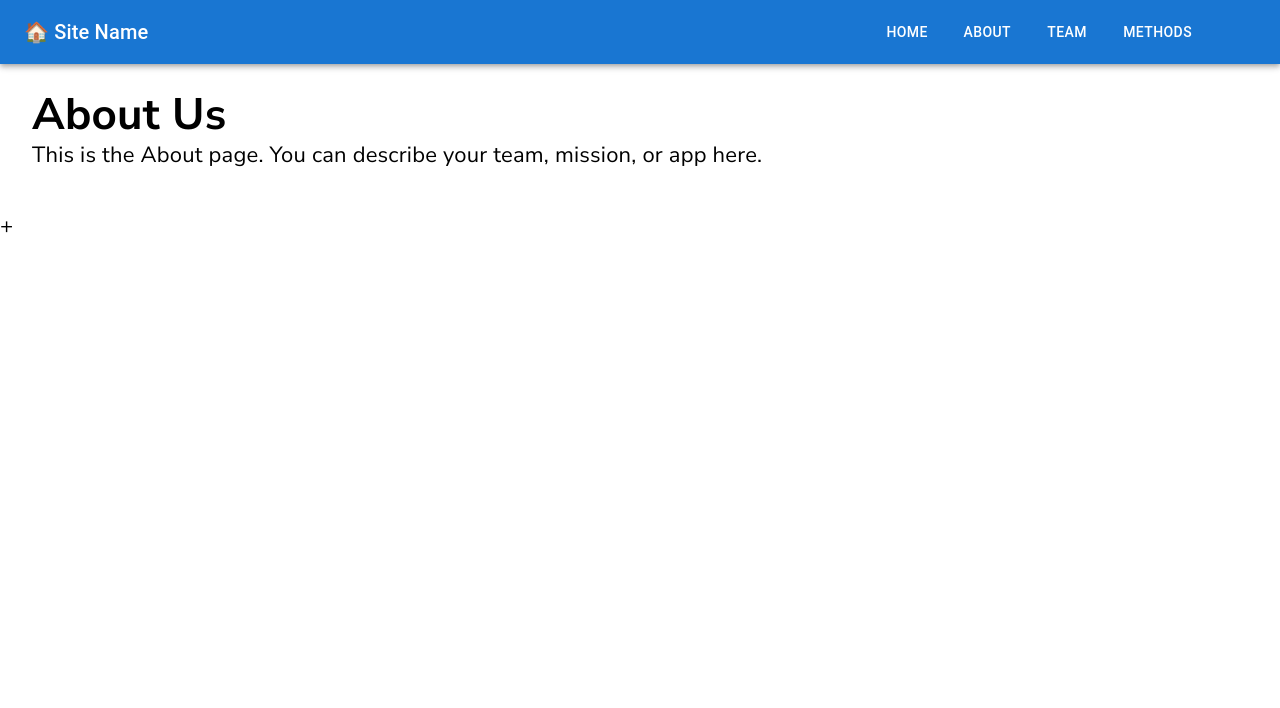
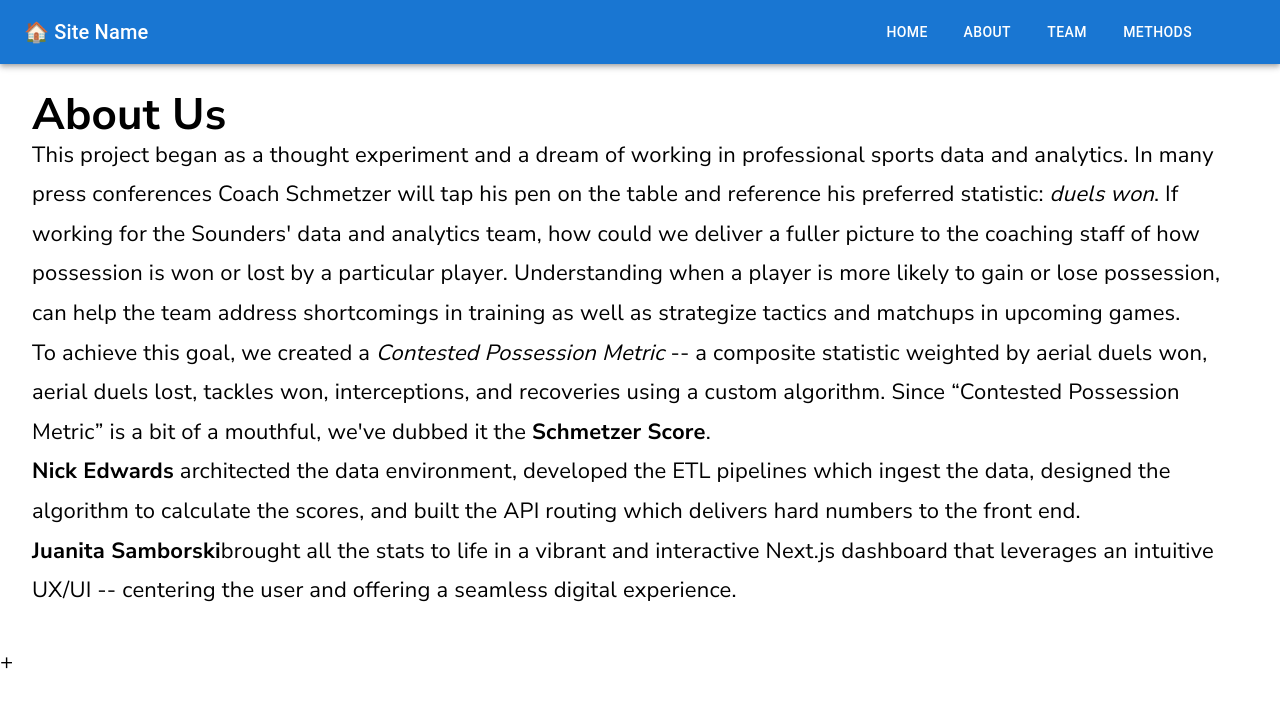
Before and after one commit to thenickedwards/duels_mapping, a Next.js app in the folder app-duels-mapping/: page /about in a window 1280 px wide. Shown: the top 708 px of the page. Built offline with nearby package versions, Linux system fonts and the light colour scheme; some icons are missing; what @mui/material-nextjs would draw is missing.

Commit message:
About page copy v1

```diff
--- a/app-duels-mapping/app/about/page.js
+++ b/app-duels-mapping/app/about/page.js
@@ -1,8 +1,45 @@
+import Link from "next/link";
+
 export default function AboutPage() {
-    return (
-      <main style={{ padding: '2rem' }}>
-        <h1>About Us</h1>
-        <p>This is the About page. You can describe your team, mission, or app here.</p>
-      </main>
-    );
-  }
+  return (
+    <main style={{ padding: "2rem" }}>
+      <h1>About Us</h1>
+      <p>
+        This project began as a thought experiment and a dream of working in
+        professional sports data and analytics. In many press conferences Coach
+        Schmetzer will tap his pen on the table and reference his preferred
+        statistic: <span style={{ fontStyle: "italic" }}>duels won</span>. If
+        working for the Sounders&apos; data and analytics team, how could we
+        deliver a fuller picture to the coaching staff of how possession is won
+        or lost by a particular player. Understanding when a player is more
+        likely to gain or lose possession, can help the team address
+        shortcomings in training as well as strategize tactics and matchups in
+        upcoming games.
+      </p>
+      <p>
+        To achieve this goal, we created a{" "}
+        <span style={{ fontStyle: "italic" }}>Contested Possession Metric</span>{" "}
+        -- a composite statistic weighted by aerial duels won, aerial duels
+        lost, tackles won, interceptions, and recoveries using a custom
+        algorithm. Since “Contested Possession Metric” is a bit of a mouthful,
+        we&apos;ve dubbed it the <strong>Schmetzer Score</strong>.
+      </p>
+      <p>
+        <Link href="https://thenickedwards.github.io/portfolio/">
+          <strong>Nick Edwards</strong>
+        </Link>{" "}
+        architected the data environment, developed the ETL pipelines which
+        ingest the data, designed the algorithm to calculate the scores, and
+        built the API routing which delivers hard numbers to the front end.
+      </p>
+      <p>
+        <Link href="https://juanitasamborski.com/">
+          <strong>Juanita Samborski</strong>
+        </Link>
+        brought all the stats to life in a vibrant and interactive Next.js
+        dashboard that leverages an intuitive UX/UI -- centering the user and
+        offering a seamless digital experience.
+      </p>
+    </main>
+  );
+}
```
Also changed, not shown: 1 other file (tests, documents, lock files or other folders).
